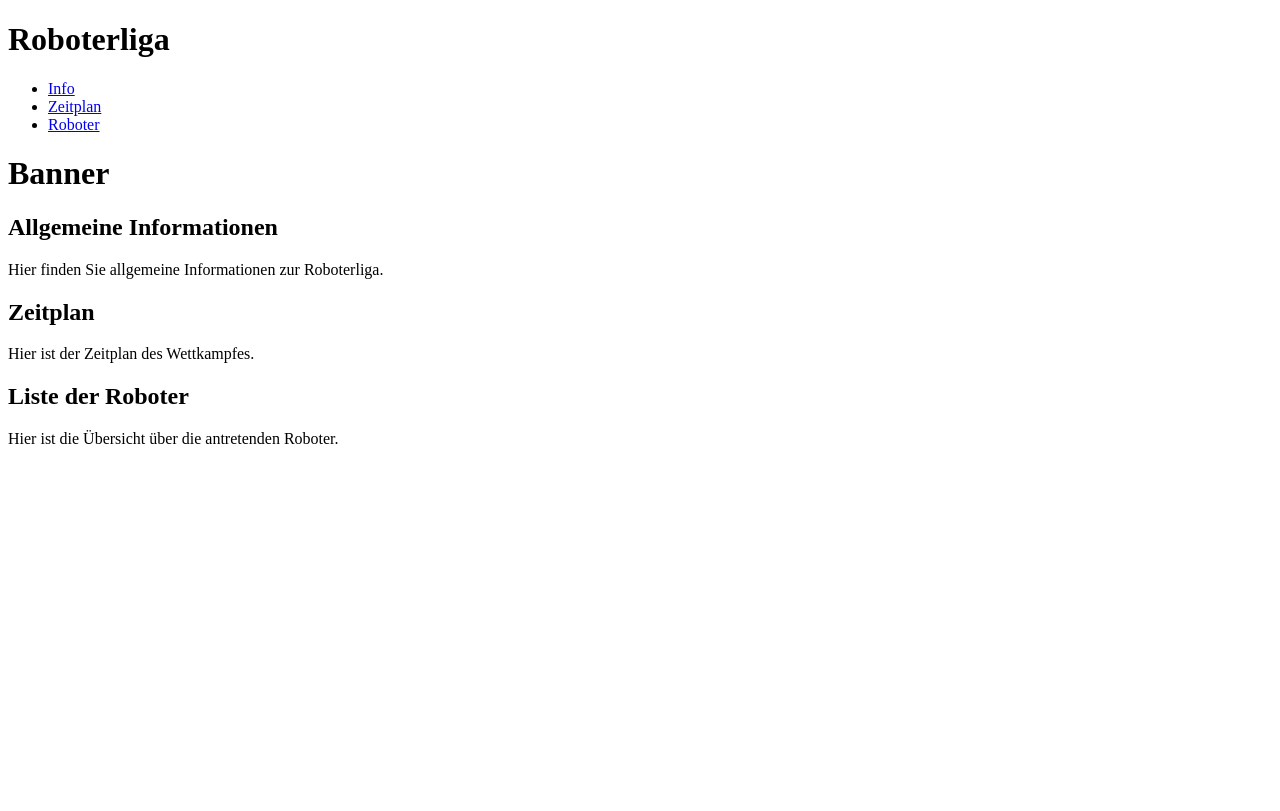
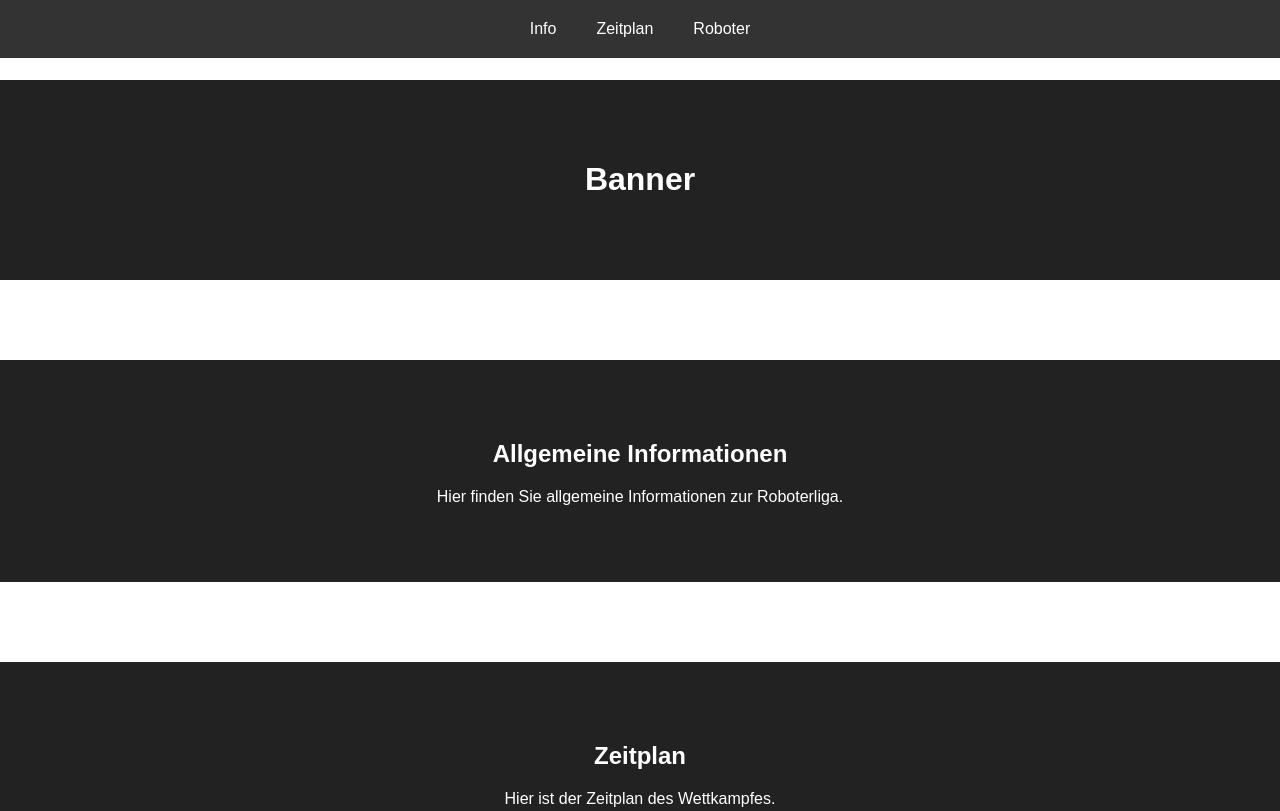
Before and after one commit to Elahe1356/tl2-template, a plain HTML site: page index.html in a window 1280 px wide. Shown: the top 811 px of the page. Drawn offline with Linux system fonts and the light colour scheme.

Commit message:
"Updated CSS styles and HTML structure for Roboterliga website"

```diff
--- a/css/Style.css
+++ b/css/Style.css
@@ -1,64 +1,96 @@
-/* General settings for all elements */
+/* Allgemeine Einstellungen für alle Elemente */
 * {
-    box-sizing: border-box; /* Ensure that padding and border are included in the element's total width and height */
+    box-sizing: border-box; /* Stellt sicher, dass padding und border in die Gesamtbreite und -höhe des Elements einberechnet werden */
 }
 
 body {
     margin: 0;
     padding: 0;
-    background-color: black;
     font-family: 'Arial', sans-serif;
-    color: white;
-    text-align: center; /* مرکزیت متن */
+    color: rgb(210, 21, 21);
+    text-align: center; /* Text zentrieren */
 }
 
 header {
-    display: flex; /* Use flexbox to arrange header elements in a row */
-    justify-content: space-between; /* Space out elements within the header */
-    align-items: center; /* Align items vertically in the center */
-    padding: 10px;
-    background-color: black;
-    color: white;
+    background-color: #333; /* Hintergrundfarbe des Headers */
+    color: white; /* Textfarbe des Headers */
+    padding: 10px 0; /* Padding oben und unten hinzufügen */
+    display: flex; /* Flexbox für die Anordnung der Header-Elemente verwenden */
+    justify-content: center; /* Elemente im Header zentrieren */
+    align-items: center; /* Elemente vertikal in der Mitte ausrichten */
+    position: fixed; /* Header am oberen Rand der Seite fixieren */
+    width: 100%; /* Breite auf 100% der Anzeigebreite einstellen */
+    top: 0; /* Header am oberen Rand der Seite positionieren */
+    z-index: 1000; /* Sicherstellen, dass der Header über anderen Elementen liegt */
 }
 
-header h1 {
-    margin: 0; /* Remove default margin */
-    height: 2vh; /* Sets the navigation height */
-    width: 100vw; /* Sets the navigation width to 100% of the viewport width */
-    position: fixed; /* Fixes the navigation at the top */
-    top: 0; /* Positions the navigation at the top of the viewport */
-    left: 0; /* Positions the navigation at the left edge of the viewport */
-    z-index: 2000; /* Ensures the navigation is on top of other elements */
-    display: flex; /* Uses flexbox layout for navigation */
-    justify-content: center; /* Centers navigation items */
-    padding: 0; /* Removes padding */
-    margin: 0; /* Removes margin */
-  }
-
-nav ul {
-    list-style-type: none;
-    padding: 0;
-    margin: 0; /* Ensure no default margin */
-    display: flex; /* Use flexbox to arrange items in a row */
+header ul {
+    list-style-type: none; /* Listenzeichen von den Listenelementen entfernen */
+    padding: 0; /* Padding entfernen */
+    margin: 0; /* Margin entfernen */
+    display: flex; /* Flexbox-Layout für die Liste verwenden */
+    flex-wrap: wrap; /* Elemente umbrechen, wenn kein Platz mehr vorhanden ist */
 }
 
-nav ul li {
-    margin-left: 20px; /* Add some spacing between the items */
+header ul li {
+    margin: 0 10px; /* Abstand zwischen den Navigationselementen hinzufügen */
 }
 
-nav ul li a {
-    text-decoration: none;
-    color: white;
+header ul li a {
+    text-decoration: none; /* Unterstreichung von Links entfernen */
+    color: white; /* Textfarbe der Links */
+    padding: 10px; /* Padding um die Links hinzufügen */
+    display: block; /* Sicherstellen, dass die Links den gesamten Bereich abdecken */
 }
 
-div {
-    padding: 20px;
-    margin: 10px 0;
-    text-align: center;
-    background-color: black; /* Ensure div background is black */
-    color: white; /* Ensure text color is white */
+header ul li a:hover {
+    background-color: #e33030; /* Hintergrundfarbe im Hover-Zustand ändern */
+    border-radius: 5px; /* Ecken abrunden */
 }
 
-#banner, #info, #zeitplan, #roboter {
-    text-align: center;
+#banner, #info, #zeitplan, #Roboter {
+    padding: 60px 20px; /* Padding um den Inhalt der Sektionen hinzufügen */
+    margin-top: 80px; /* Abstand oben und unten hinzufügen */
+    margin-bottom: 30px;
+    background-color: #222222; /* Hintergrundfarbe der Sektionen */
+    color: white; /* Textfarbe der Sektionen */
 }
+
+/* Sicherstellen, dass der Text in den Sektionen zentriert und gut lesbar ist */
+section h2 {
+    margin: 0 0 20px; /* Oben kein und unten Abstand hinzufügen */
+    font-size: 24px; /* Schriftgröße einstellen */
+}
+
+section p {
+    margin: 0; /* Standardabstand entfernen */
+}
+
+/* Media Queries für unterschiedliche Bildschirmgrößen */
+@media (max-width: 768px) {
+    header ul {
+        flex-direction: column; /* Navigationselemente untereinander anordnen */
+    }
+
+    header ul li {
+        margin: 10px 0; /* Abstand oben und unten hinzufügen */
+    }
+
+    #banner, #info, #zeitplan, #Roboter {
+        padding: 40px 10px; /* Padding um den Inhalt der Sektionen reduzieren */
+    }
+
+    section h2 {
+        font-size: 20px; /* Schriftgröße reduzieren */
+    }
+}
+
+@media (max-width: 480px) {
+    header ul li a {
+        padding: 8px; /* Padding der Links reduzieren */
+    }
+
+    section h2 {
+        font-size: 18px; /* Schriftgröße weiter reduzieren */
+    }
+}
--- a/index.html
+++ b/index.html
@@ -1,25 +1,24 @@
+
 <!DOCTYPE html>
 <html lang="en">
 <head>
     <meta charset="UTF-8">
     <meta name="viewport" content="width=device-width, initial-scale=1.0">
     <title>Roboterliga</title>
-    <link rel="stylesheet" href="styles.css">
+    <link rel="stylesheet" type="text/css" href="css/Style.css" />
     <script type="text/javascript" src="./js/zeitplan.js"></script>
     <script type="text/javascript" src="./js/index.js"></script>
+
 </head>
 <body>
     <header>
-        <h1>Roboterliga</h1>
-
-    </header>
-    <nav>
         <ul>
-            <li><a href="#INFO">Info</a></li>
-            <li><a href="#Zeitplan">Zeitplan</a></li>
+            <li><a href="#info">Info</a></li>
+            <li><a href="#zeitplan">Zeitplan</a></li>
             <li><a href="#Roboter">Roboter</a></li>
         </ul>
-    </nav>
+    </header>
+
     <div id="banner">
         <h1>Banner</h1>
     </div>
@@ -31,7 +30,7 @@
         <h2>Zeitplan</h2>
         <p>Hier ist der Zeitplan des Wettkampfes.</p>
     </div>
-    <div id="roboter">
+    <div id="Roboter">
         <h2>Liste der Roboter</h2>
         <p>Hier ist die Übersicht über die antretenden Roboter.</p>
     </div>
```
